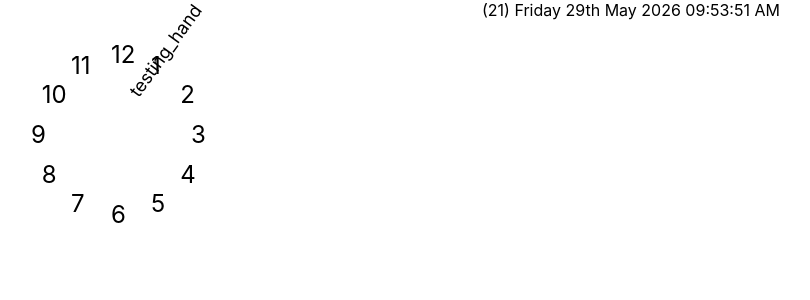
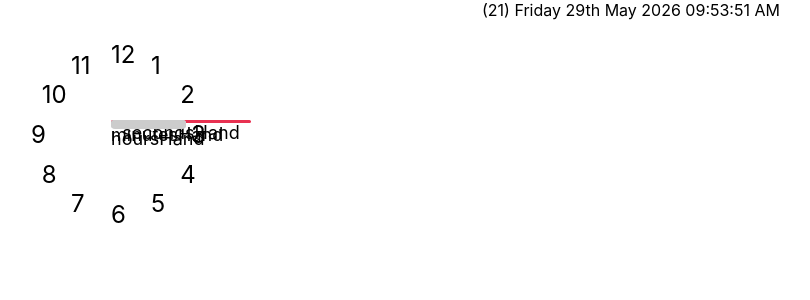
Before and after one commit to SirrorsMoore1975/sm1975-my-analog-clock, a React (Create React App) app in the folder my-analog-clock/: page / in a window 1280 px wide. Shown: the top 300 px of the page, without its empty margins (9-819 px from the left). Built offline with nearby package versions, Linux system fonts and the light colour scheme.

Commit message:
WIP: fixing clock hands
clock hand alignment needed attention

```diff
--- a/my-analog-clock/src/components/AnalogClock.jsx
+++ b/my-analog-clock/src/components/AnalogClock.jsx
@@ -35,12 +35,31 @@ const AnalogClock = () => {
       <div>
         <ClockFace />
         <ClockHand
-          className="testing_hand"
-          color="#000"
-          handHeight={18}
+          className="secondsHand"
+          color="#e83151"
+          handHeight={1}
           handsDegree={secondAngle}
-          handWidth={150}
+          handWidth={140}
           zIndex={9997}
+          borderTop="2px solid #E83151"
+        />
+        <ClockHand
+          className="minutesHand"
+          color="#cccccc"
+          handHeight={1}
+          handsDegree={minutesAngle}
+          handWidth={75}
+          zIndex={9996}
+          borderTop="4px solid #CCC"
+        />
+        <ClockHand
+          className="hoursHand"
+          color="#cccccc"
+          handHeight={1}
+          handsDegree={hourAngle}
+          handWidth={75}
+          zIndex={9995}
+          borderTop="8px solid #CCC"
         />
         {fullTime}
       </div>
--- a/my-analog-clock/src/components/ClockHand.jsx
+++ b/my-analog-clock/src/components/ClockHand.jsx
@@ -11,6 +11,7 @@ const ClockHand = ({
   handHeight = 18,
   color,
   zIndex = 0,
+  borderTop = "1px solid #000",
 }) => {
   const [pagePosition, setPagePosition] = useState({ left: null, top: null });
   const [offset, setOffset] = useState({ x: null, y: null });
@@ -73,7 +74,6 @@ const ClockHand = ({
               //top: `${offset.y}px`,
               //transform: `rotate(${handsDegree}deg)`,
               //transformOrigin: "center",
-              fontSize: 18,
               //borderRadius: "4px",
               //backgroundColor: `${color}`,
               //color: "#ccc",
@@ -85,10 +85,16 @@ const ClockHand = ({
               <span
                 style={{
                   position: "absolute",
-                  transform: `translate(0px,-80px) rotate(${handsDegree}deg)`,
-                  transformOrigin: "center",
+                  transform: `translate(0px,-80px) rotate(--${handsDegree}deg)`,
+                  transformOrigin: `left center`,
                   left: "50%",
                   top: "50%",
+                  fontSize: 18,
+                  backgroundColor: `${color}`,
+                  borderRadius: "4px",
+                  borderTop: `${borderTop}`,
+                  width: `${handWidth}px`,
+                  height: `${handHeight}px`,
                 }}
               >
                 {`${className}`}
```
